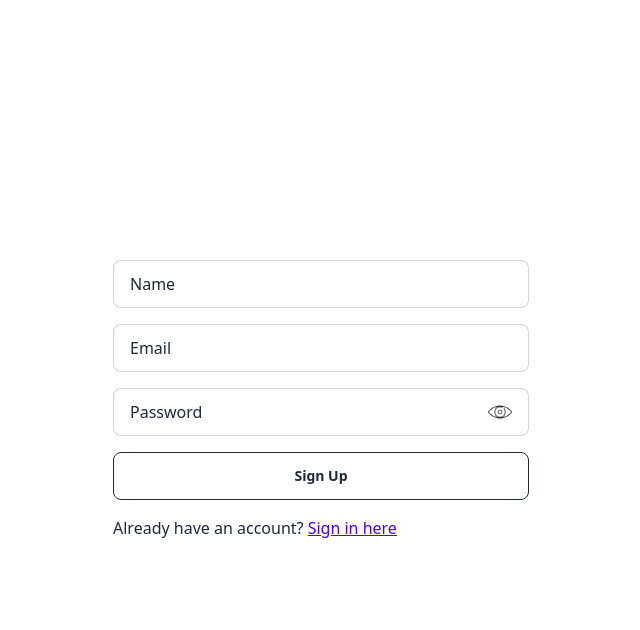
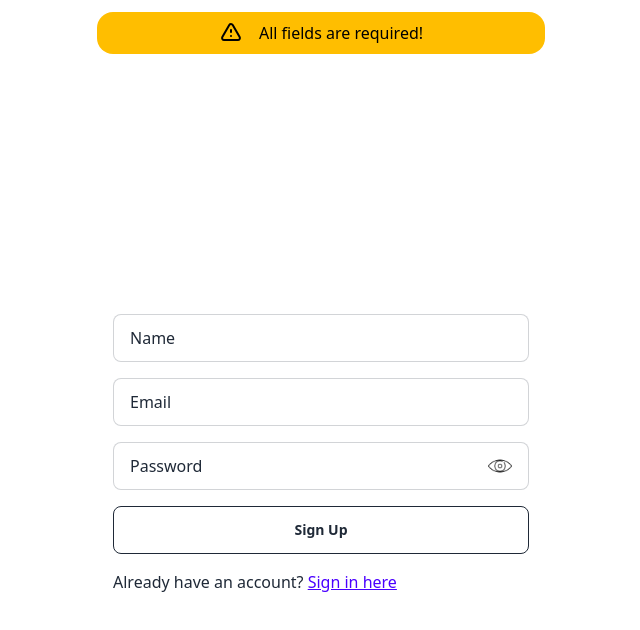
Before and after one commit to sotesh1516/StudentStash, a React (Create React App) app in the folder frontend/: page /signup in a window 1280 px wide. Both pictures are taken after a click on the button "Sign Up". Shown: the top 630 px of the page, without its empty margins (319-959 px from the left). Built offline with nearby package versions, Linux system fonts and the light colour scheme.

Commit message:
Update Signup.js

```diff
--- a/frontend/src/components/Signup.js
+++ b/frontend/src/components/Signup.js
@@ -9,8 +9,15 @@
     const [user, setUser] = useState({
         name: "",
         email: "",
-        password: ""
+        password: "",
+        error: false
     })
+
+    //check to see if the email provided by the user is in the proper format
+    function isValidEmail(email) {
+        const emailRegex = /^[^\s@]+@[^\s@]+\.[^\s@]+$/;
+        return emailRegex.test(email);
+    }
 
     const [showPassword, setShowPassword] = useState(false)
 
@@ -27,9 +34,11 @@
 
     const handleSubmit = () => {
 
-        if (!newUser.name || !newUser.email || !newUser.password)
+        if (!user.name || !user.email || !user.password)
             {
                 setMessage("All fields are required!")
+                setUser({...user, error: true})
+                return;
             }
         const newUser = {
                 name: user.name,
@@ -37,15 +46,41 @@
                 password: user.password
             }
 
-        if (newUser.password.length < 8)
+        if (newUser.password.length < 8 && newUser.password.length != 0)
             {
-                return "Password must be at least 8 characters long."
+                setMessage("Password must be at least 8 characters long.")
+                setUser({...user, error: true})
+                return;
             }
+        if (!isValidEmail(newUser.email))
+            {
+                setMessage("Incorrect email format!")
+                setUser({...user, error: true})
+                return;
+
+            }
+        setUser({...user, error: false})
 
 
 
     }
     return (
+        <>
+        {user.error && (<div role="alert" className="alert alert-warning max-w-md mx-auto p-2 mt-3 flex items-center justify-center">
+  <svg
+    xmlns="http://www.w3.org/2000/svg"
+    className="h-6 w-6 shrink-0 stroke-current"
+    fill="none"
+    viewBox="0 0 24 24">
+    <path
+      strokeLinecap="round"
+      strokeLinejoin="round"
+      strokeWidth="2"
+      d="M12 9v2m0 4h.01m-6.938 4h13.856c1.54 0 2.502-1.667 1.732-3L13.732 4c-.77-1.333-2.694-1.333-3.464 0L3.34 16c-.77 1.333.192 3 1.732 3z" />
+  </svg>
+  <span>{message}</span>
+</div>)}
+
         <div className="flex justify-center items-center min-h-screen">
             <div className="w-full max-w-md p-4">
                 <label className="input input-bordered flex items-center gap-2 mb-4">
@@ -61,9 +96,11 @@
                     <input type={showPassword ? "text" : "password"} className="grow" placeholder="" name='password' value={user.password} onChange={handleChange}/>
                     <button><img src={eyeImage} alt="Show Password" className="w-6 h-6 cursor-pointer transition duration-300 hover:brightness-210" onClick={reveilPassword} /></button>
                 </label>
-                <button className="btn btn-outline w-full mb-4">Sign Up</button>
+                <button className="btn btn-outline w-full mb-4" onClick={handleSubmit}>Sign Up</button>
                 <p>Already have an account? <Link className="link link-primary" to="/signin">Sign in here</Link></p>
             </div>
         </div>
+        </>
+
     );
 }
```
